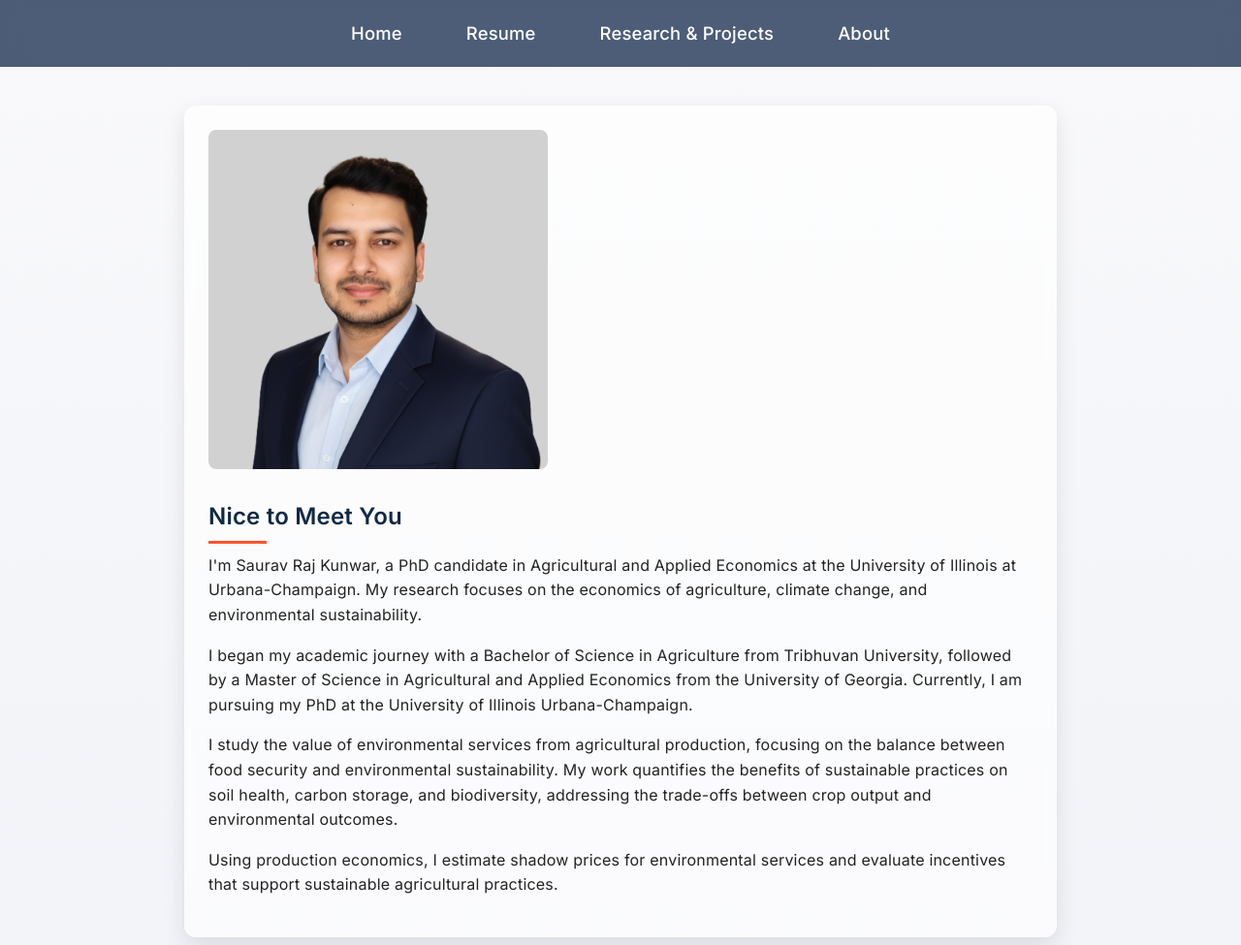
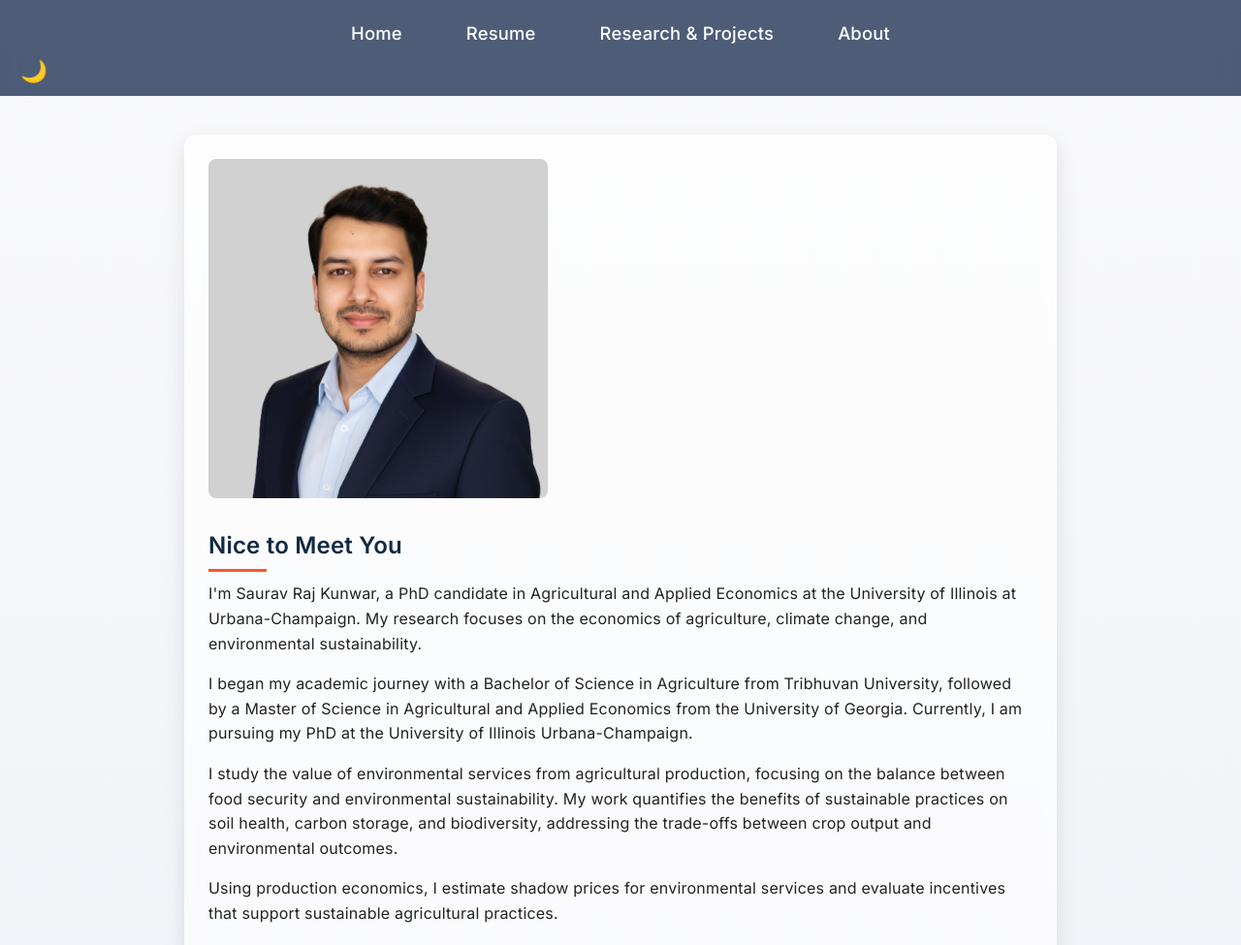
Before and after one commit to sauravrajkunwar/sauravrajkunwar.github.io, a plain HTML site: page index.html in a window 1280 px wide. Shown: the top 975 px of the page at 97% size. Drawn offline with Linux system fonts and the light colour scheme.

Commit message:
Update index.html

```diff
--- a/index.html
+++ b/index.html
@@ -19,6 +19,8 @@
         <a href="research.html">Research & Projects</a>
         <a href="about.html">About</a>
     </nav>
+
+    <button id="darkModeToggle" class="dark-toggle">🌙</button>
 </header>
 
 <main class="container">
```
